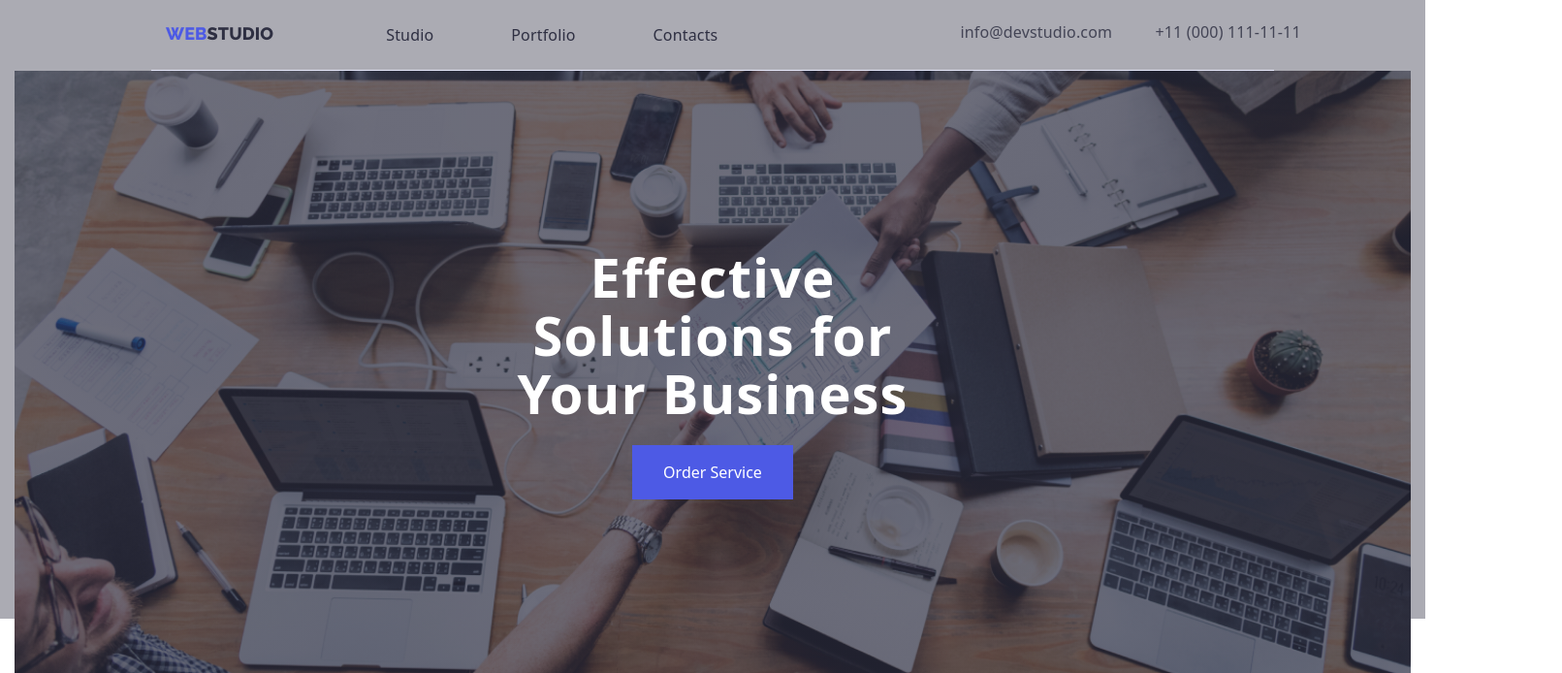
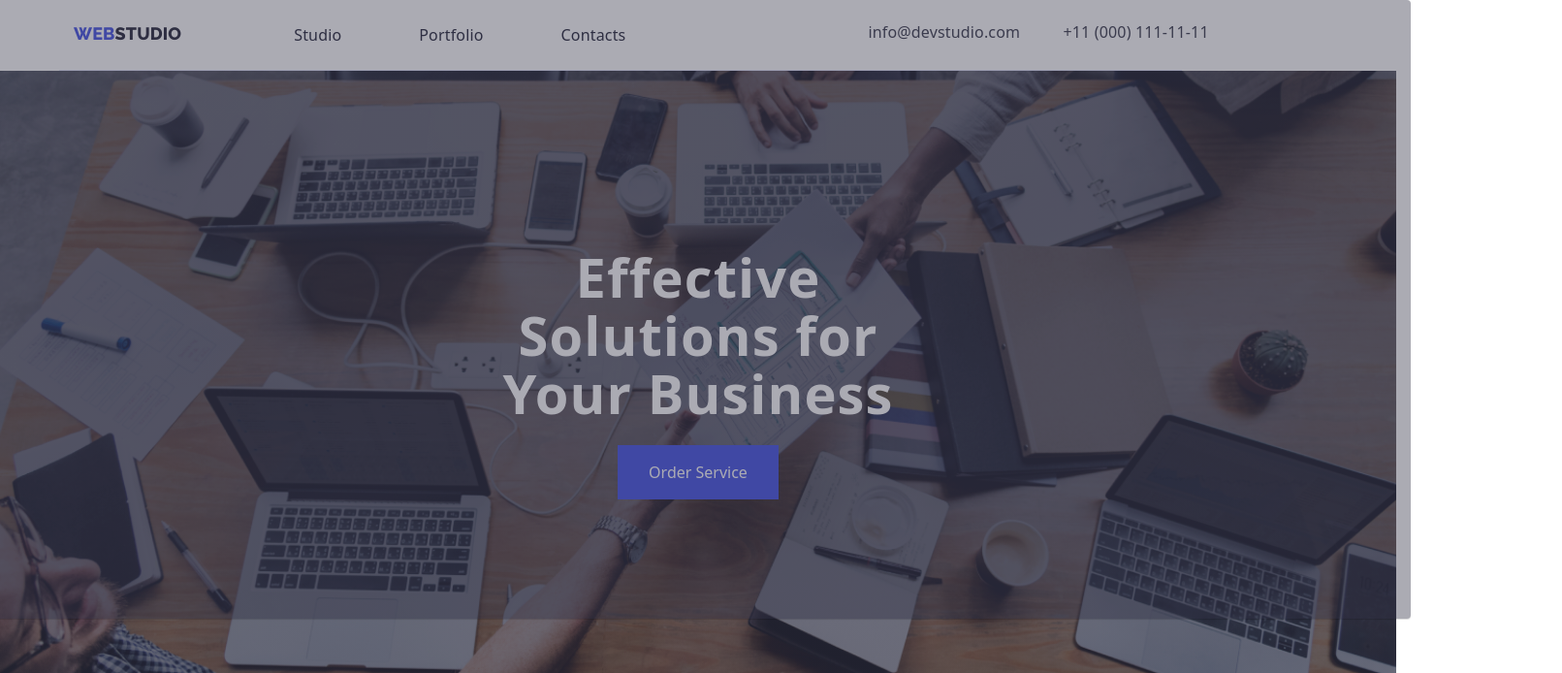
Before and after one commit to barteksbr/goit-markup-hw-05, a plain HTML site: page index.html in a window 1280 px wide. Shown: the top 694 px of the page at 97% size, 1611 px wide, since content can reach past the window. Drawn offline with nearby package versions, Linux system fonts and the light colour scheme.

Commit message:
modal trouble

```diff
--- a/css/style.css
+++ b/css/style.css
@@ -180,6 +180,7 @@ body {
 .modal_div {
     width: 1470px;
     height: 638px;
+    top:0px;
     background-color: #2E2F4266;
 }
 
--- a/index.html
+++ b/index.html
@@ -14,7 +14,7 @@
 </head>
 
 <body>
-    <div class="modal_div">
+
     <div class="header_section container">
         <header class="header_container">
             <div class="header_container_item">
@@ -53,17 +53,19 @@
                 Effective Solutions
                 for Your Business
             </h1>
+
             <button data-modal-open class="header_button" type="button">
                 Order Service
             </button>
-
+            <div class="modal modal_div">
                 <div class="modal is-hidden" data-modal>
                     <button data-modal-close class="x_button">X</button>
+                </div>
             </div>
 
 
         </section>
-    </div>
+
 
         <section class="container">
             <ul class="goal_list_container">
```
Lines whose indentation alone changed are shown as unchanged.
